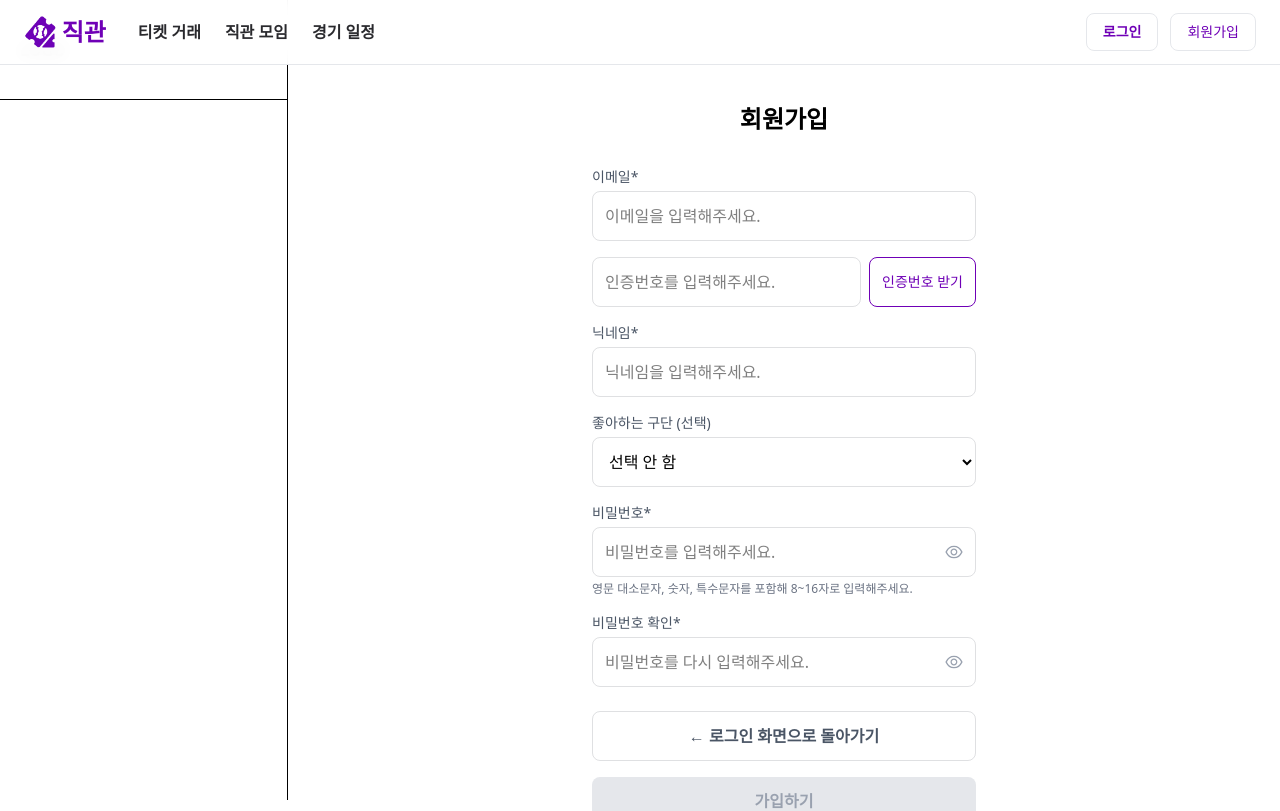
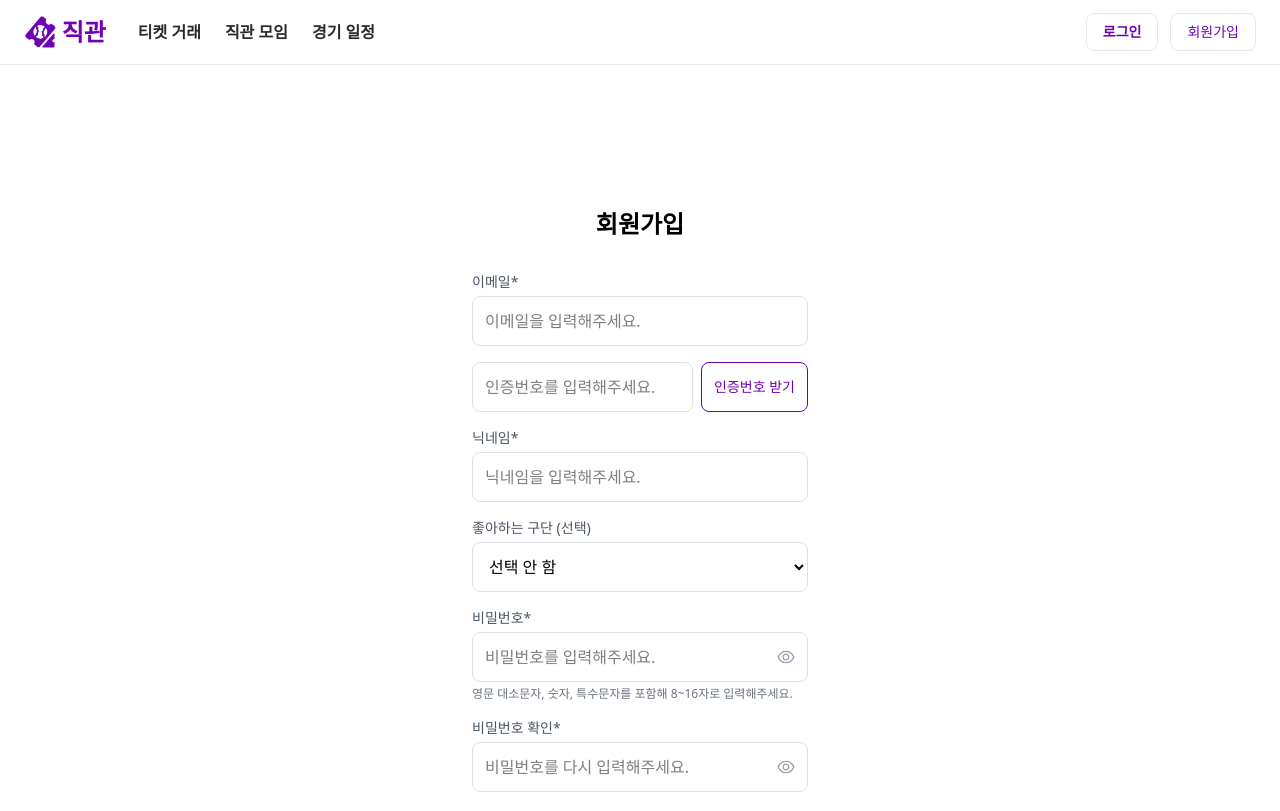
Before and after one commit to basecampSesac/frontend, a React (Vite) app: page /signup in a window 1280 px wide. Shown: the top 811 px of the page. Built offline with nearby package versions, Linux system fonts and the light colour scheme; no server answers; a web font is replaced by a local one.

Commit message:
refactor: SignupPage 레이아웃 조정

```diff
--- a/src/page/SignUp.tsx
+++ b/src/page/SignUp.tsx
@@ -1,3 +1,4 @@
+// src/page/SignupPage.tsx
 import { useState } from "react";
 import { AiOutlineEye, AiOutlineEyeInvisible } from "react-icons/ai";
 import { useNavigate } from "react-router-dom";
@@ -25,7 +26,7 @@ export default function SignupPage() {
   const [emailMessage, setEmailMessage] = useState("");
   const [emailAvailable, setEmailAvailable] = useState(false);
 
-  // 이메일 입력 시 중복 확인
+  // 📌 이메일 중복 확인
   const handleEmailChange = async (e: React.ChangeEvent<HTMLInputElement>) => {
     const value = e.target.value;
     setEmail(value);
@@ -60,7 +61,7 @@ export default function SignupPage() {
     }
   };
 
-  // 인증번호 발송
+  // 📌 인증번호 발송
   const handleSendCode = async () => {
     try {
       const res = await fetch(`${API_URL}/api/auth/send-code`, {
@@ -81,7 +82,7 @@ export default function SignupPage() {
     }
   };
 
-  // 인증번호 검증
+  // 📌 인증번호 검증
   const handleVerifyCode = async () => {
     try {
       const res = await fetch(`${API_URL}/api/auth/verify-code`, {
@@ -102,7 +103,7 @@ export default function SignupPage() {
     }
   };
 
-  // 닉네임 즉시 검증
+  // 📌 닉네임 중복 확인
   const handleNicknameChange = async (
     e: React.ChangeEvent<HTMLInputElement>
   ) => {
@@ -136,7 +137,7 @@ export default function SignupPage() {
     }
   };
 
-  // 최종 회원가입
+  // 📌 최종 회원가입
   const handleSignup = async () => {
     try {
       const res = await fetch(`${API_URL}/api/auth/signup`, {
@@ -157,7 +158,7 @@ export default function SignupPage() {
     }
   };
 
-  // 비밀번호 유효성 검사
+  // 📌 비밀번호 유효성 검사
   const isPasswordValid =
     password.length >= 8 &&
     /[A-Z]/.test(password) &&
@@ -176,17 +177,8 @@ export default function SignupPage() {
     nicknameAvailable;
 
   return (
-    <div className="[--sb:18rem] [--hd:96px] [--sp:80px]">
-      {/* 사이드바 */}
-      <aside className="fixed inset-y-0 left-0 w-72 border-r bg-white/95 backdrop-blur z-40">
-        <div className="h-25 border-b px-5 flex items-center font-semibold">
-          LOGO
-        </div>
-      </aside>
-
-      {/* 메인 */}
-      <main className="ml-[var(--sb)] flex items-center justify-center min-h-screen">
-        <div className="w-full max-w-sm">
+    <main className="flex flex-1 items-center justify-center bg-white py-30">
+      <div className="w-full max-w-sm p-6 rounded-lg bg-white">
         <h1 className="text-2xl font-bold mb-8 text-center">회원가입</h1>
 
         {/* 이메일 */}
@@ -380,6 +372,5 @@ export default function SignupPage() {
         </button>
       </div>
     </main>
-    </div>
   );
 }
```
Lines whose indentation alone changed are shown as unchanged.
